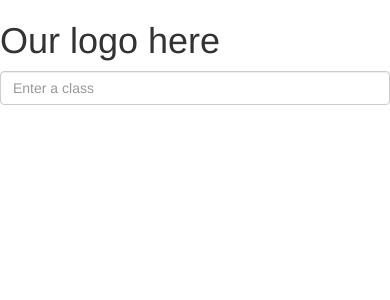
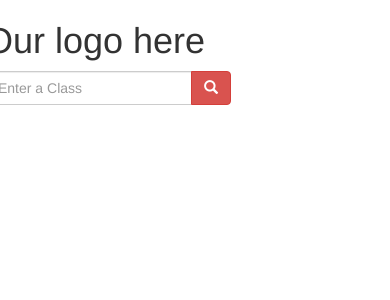
Before and after one commit to bcongdon/illiniclasses.com, a Python web app: template templates/index.html in a window 390 px wide. Shown: the top 300 px of the page. Run offline with Jinja, Linux system fonts and the light colour scheme; the template is opened without the code that fills it, so the values that code supplies are empty; some libraries are stand-ins or nearby versions.

Commit message:
button added

```diff
--- /dev/null
+++ b/static/js/index.js
@@ -0,0 +1,4 @@
+
+function alert_contents() {
+	alert("works");
+}
--- a/templates/index.html
+++ b/templates/index.html
@@ -2,17 +2,25 @@
 <html>
 <head>
 	<title>Illini Classes</title>
-	<link rel="stylesheet" href="https://maxcdn.bootstrapcdn.com/bootstrap/3.3.6/css/bootstrap.min.css">
+	<link rel='stylesheet' href='https://maxcdn.bootstrapcdn.com/bootstrap/3.3.6/css/bootstrap.min.css'>
+	<script src='/static/js/index.js'></script>
 </head>
 <body>
-<div class="row">
-	<div class="col-lg-3"> <!-- Dummy div -->
+<div class='row'>
+	<div class='col-lg-3'> <!-- Dummy div -->
 	</div>
-	<div class="col-lg-6">
+	<div class='input-group col-lg-6'>
 		<h1>Our logo here</h1>
-		<input type="search" class="seach-query form-control" placeholder="Enter a class">
+		 <div class='input-group col-md-12'>
+			<input type='text' class='search-query form-control' placeholder="Enter a Class" />
+				<span class='input-group-btn'>
+					<button onclick='alert_contents()' class='btn btn-danger' type='button'>
+						<span class=' glyphicon glyphicon-search'></span>
+					</button>
+				</span>
+			</div>
 	</div>
-	<div class="col-lg-3"> <!-- Dummy div -->
+	<div class='col-lg-3'> <!-- Dummy div -->
 	</div>
 </div>
 </body>
```
